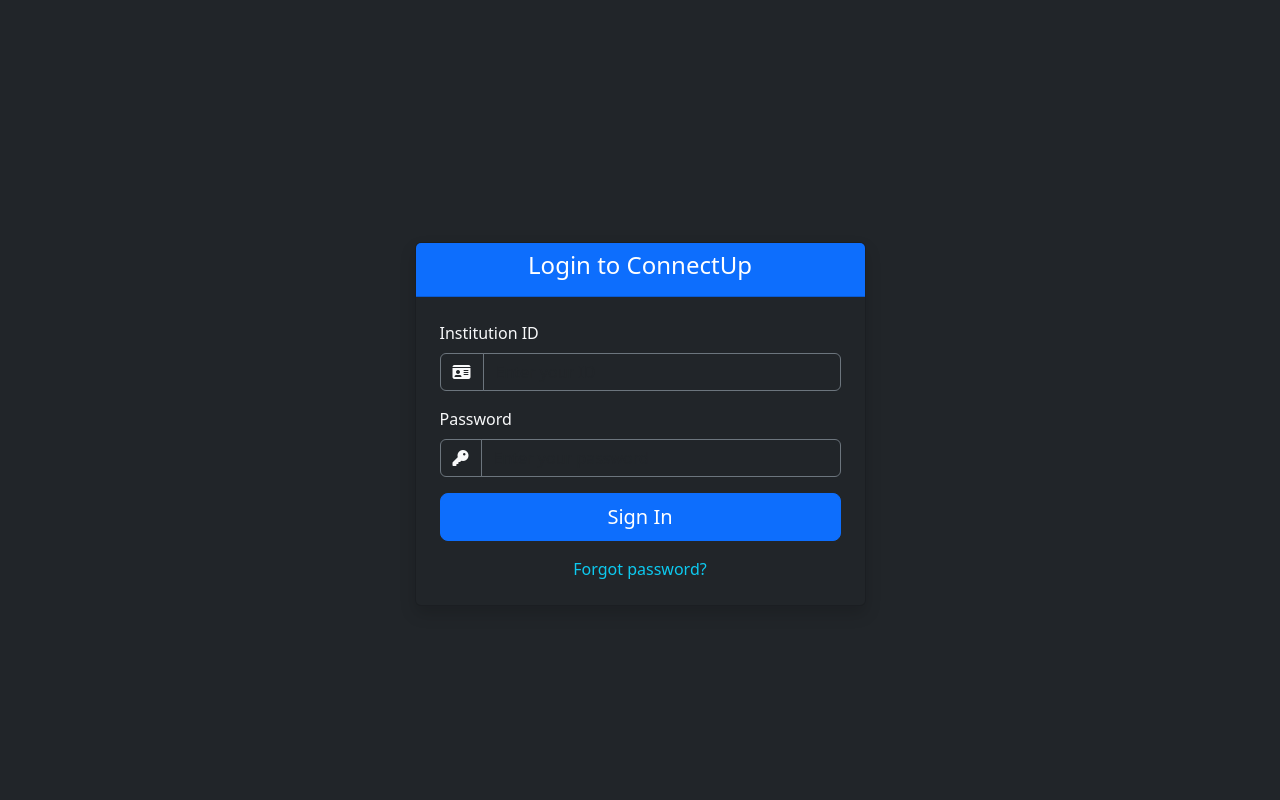
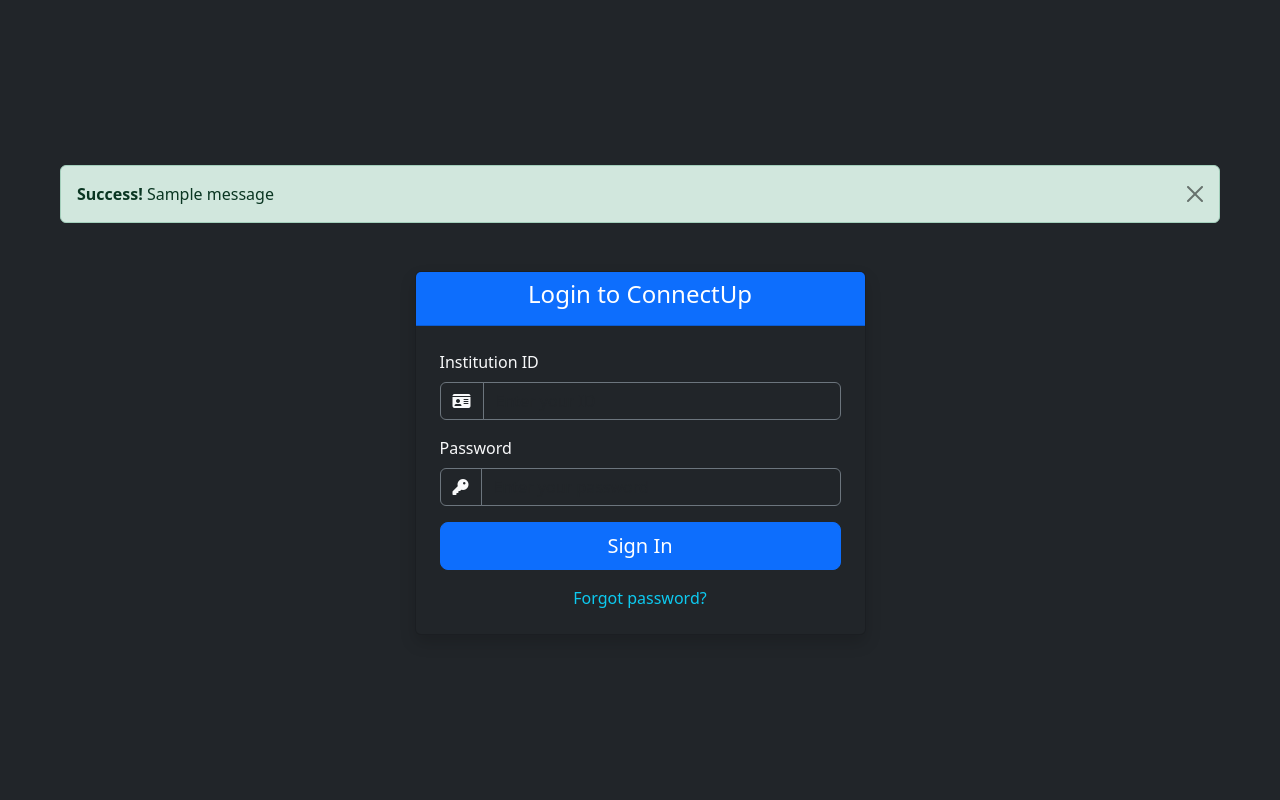
Before and after one commit to srikarIsMising/connect-app, a Django app: page /auth/login/ in a window 1280 px wide. Run offline with Django 5.2, Linux system fonts and the light colour scheme; tables that the repository leaves empty hold one stand-in row (values such as "Sample post"); one stand-in notice (Sample message) is shown.

Commit message:
updated auth modules

```diff
--- a/apps/authentication/views.py
+++ b/apps/authentication/views.py
@@ -1,3 +1,4 @@
+from django.contrib import messages
 from traceback import print_tb
 
 from django.shortcuts import redirect, render
@@ -29,7 +30,7 @@
                 # Redirect to the admin homepage or any other page
                 return redirect('../../admin/')
         else:
-            print('unable to authenticate user')
+            messages.error(request, 'Invalid credentials. Please try again.')
             # If authentication fails, you can render an error message
             return render(request, 'auth/login.html', {'error': 'Invalid credentials'})
 
--- a/apps/templates/auth/auth_base.html
+++ b/apps/templates/auth/auth_base.html
@@ -11,6 +11,34 @@
     <script src="https://cdn.jsdelivr.net/npm/bootstrap@5.3.6/dist/js/bootstrap.bundle.min.js" integrity="sha384-j1CDi7MgGQ12Z7Qab0qlWQ/Qqz24Gc6BM0thvEMVjHnfYGF0rmFCozFSxQBxwHKO" crossorigin="anonymous"></script>
     <div class="container-fluid bg-dark d-flex align-items-center w-100 vh-100 ">
         <div class="w-100 px-5">
+            {% if messages %}
+    {% for message in messages %}
+        {% if message.tags == 'success' %}
+            <div class="alert alert-success alert-dismissible fade show" role="alert">
+                <strong>Success!</strong> {{ message }}
+                <button type="button" class="btn-close" data-bs-dismiss="alert" aria-label="Close"></button>
+            </div>
+        {% endif %}
+        {% if message.tags == 'error' %}
+            <div class="alert alert-danger alert-dismissible fade show" role="alert">
+                <strong>Error!</strong> {{ message }}
+                <button type="button" class="btn-close" data-bs-dismiss="alert" aria-label="Close"></button>
+            </div>
+        {% endif %}
+        {% if message.tags == 'warning' %}
+            <div class="alert alert-warning alert-dismissible fade show" role="alert">
+                <strong>Warning!</strong> {{ message }}
+                <button type="button" class="btn-close" data-bs-dismiss="alert" aria-label="Close"></button>
+            </div>
+        {% endif %}
+        {% if message.tags == 'info' %}
+            <div class="alert alert-info alert-dismissible fade show" role="alert">
+                <strong>Info!</strong> {{ message }}
+                <button type="button" class="btn-close" data-bs-dismiss="alert" aria-label="Close"></button>
+            </div>
+        {% endif %}
+    {% endfor %}
+{% endif %}
             {% block content %}
             {% endblock content %}
         </div>
```
